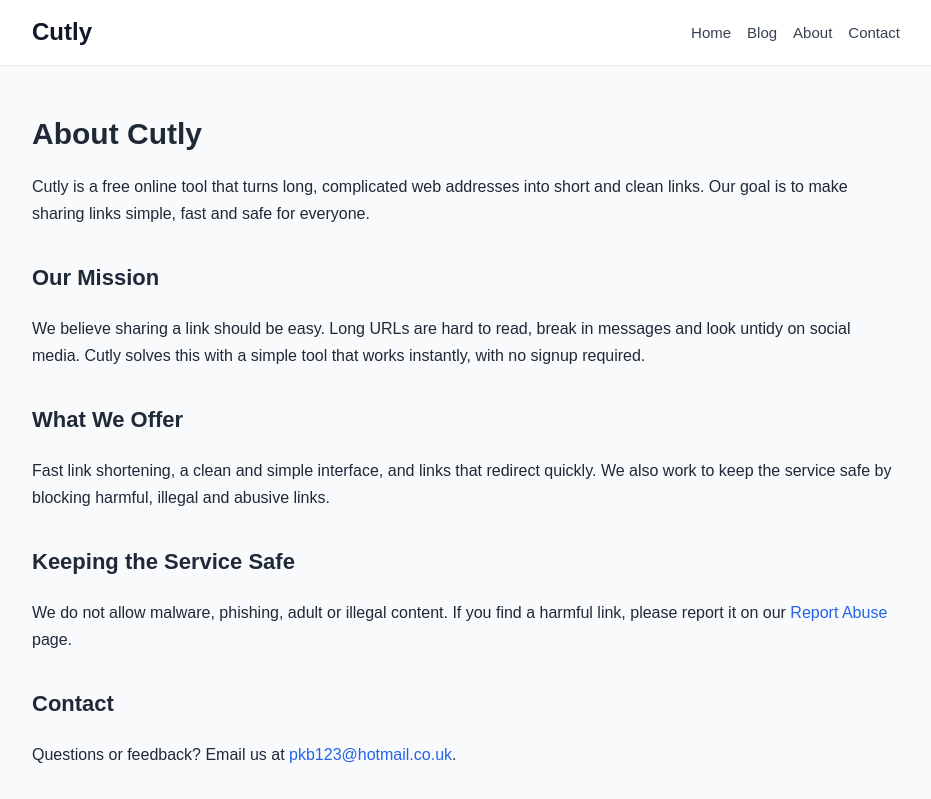
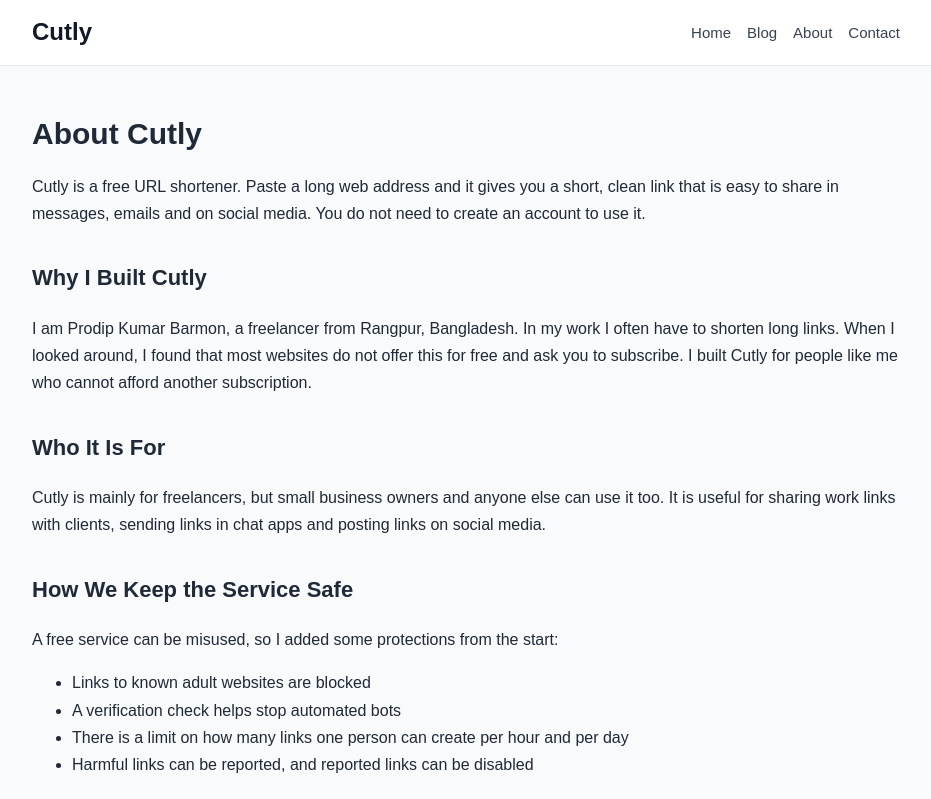
Before and after one commit to prodipkumarbarmon121-rgb/linkking-url-short, a Next.js app: page /about in a window 1280 px wide. Shown: the top 799 px of the page, without its empty margins (174-1105 px from the left). Built offline with nearby package versions, Linux system fonts and the light colour scheme; no server answers.

Commit message:
Update page.js

```diff
--- a/app/about/page.js
+++ b/app/about/page.js
@@ -2,7 +2,7 @@ import { SITE } from '../../lib/site';
 
 export const metadata = {
   title: 'About Us',
-  description: `Learn about ${SITE.name}, a free URL shortener, and why we built it.`,
+  description: `Learn about ${SITE.name}, a free URL shortener built by a freelancer in Bangladesh for freelancers and small businesses.`,
   alternates: { canonical: '/about' },
 };
 
@@ -11,33 +11,61 @@ export default function About() {
     <>
       <h1>About {SITE.name}</h1>
       <p>
-        {SITE.name} is a free online tool that turns long, complicated web
-        addresses into short and clean links. Our goal is to make sharing links
-        simple, fast and safe for everyone.
+        {SITE.name} is a free URL shortener. Paste a long web address and it
+        gives you a short, clean link that is easy to share in messages,
+        emails and on social media. You do not need to create an account to
+        use it.
       </p>
-      <h2>Our Mission</h2>
+
+      <h2>Why I Built {SITE.name}</h2>
       <p>
-        We believe sharing a link should be easy. Long URLs are hard to read,
-        break in messages and look untidy on social media. {SITE.name} solves
-        this with a simple tool that works instantly, with no signup required.
+        I am Prodip Kumar Barmon, a freelancer from Rangpur, Bangladesh. In my
+        work I often have to shorten long links. When I looked around, I found
+        that most websites do not offer this for free and ask you to subscribe.
+        I built {SITE.name} for people like me who cannot afford another
+        subscription.
       </p>
-      <h2>What We Offer</h2>
+
+      <h2>Who It Is For</h2>
       <p>
-        Fast link shortening, a clean and simple interface, and links that
-        redirect quickly. We also work to keep the service safe by blocking
-        harmful, illegal and abusive links.
+        {SITE.name} is mainly for freelancers, but small business owners and
+        anyone else can use it too. It is useful for sharing work links with
+        clients, sending links in chat apps and posting links on social media.
       </p>
-      <h2>Keeping the Service Safe</h2>
+
+      <h2>How We Keep the Service Safe</h2>
       <p>
-        We do not allow malware, phishing, adult or illegal content. If you
-        find a harmful link, please report it on our{' '}
-        <a href="/report-abuse">Report Abuse</a> page.
+        A free service can be misused, so I added some protections from the
+        start:
       </p>
+      <ul>
+        <li>Links to known adult websites are blocked</li>
+        <li>A verification check helps stop automated bots</li>
+        <li>
+          There is a limit on how many links one person can create per hour and
+          per day
+        </li>
+        <li>
+          Harmful links can be reported, and reported links can be disabled
+        </li>
+      </ul>
+      <p>
+        No system is perfect. If you see a harmful link, please tell me on the{' '}
+        <a href="/report-abuse">Report Abuse</a> page and I will review it.
+      </p>
+
+      <h2>My Promise</h2>
+      <p>
+        I will do my best to keep {SITE.name} free to use and to serve you
+        honestly and reliably.
+      </p>
+
       <h2>Contact</h2>
       <p>
-        Questions or feedback? Email us at{' '}
-        <a href={`mailto:${SITE.email}`}>{SITE.email}</a>.
+        Questions or feedback? Email me at{' '}
+        <a href={`mailto:${SITE.email}`}>{SITE.email}</a>. You can also visit
+        our <a href="/contact">Contact</a> page.
       </p>
     </>
   );
-    }
+  }
```
